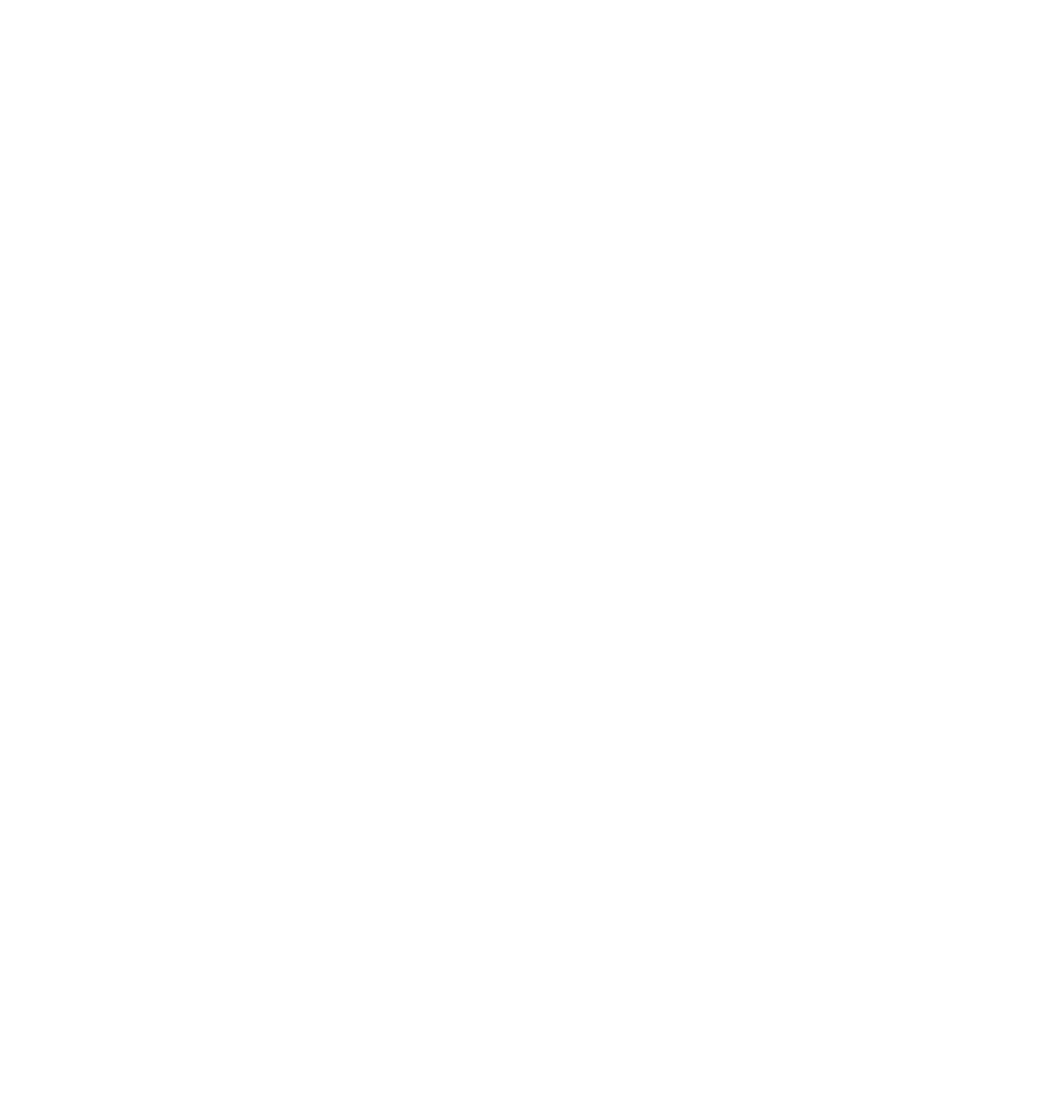
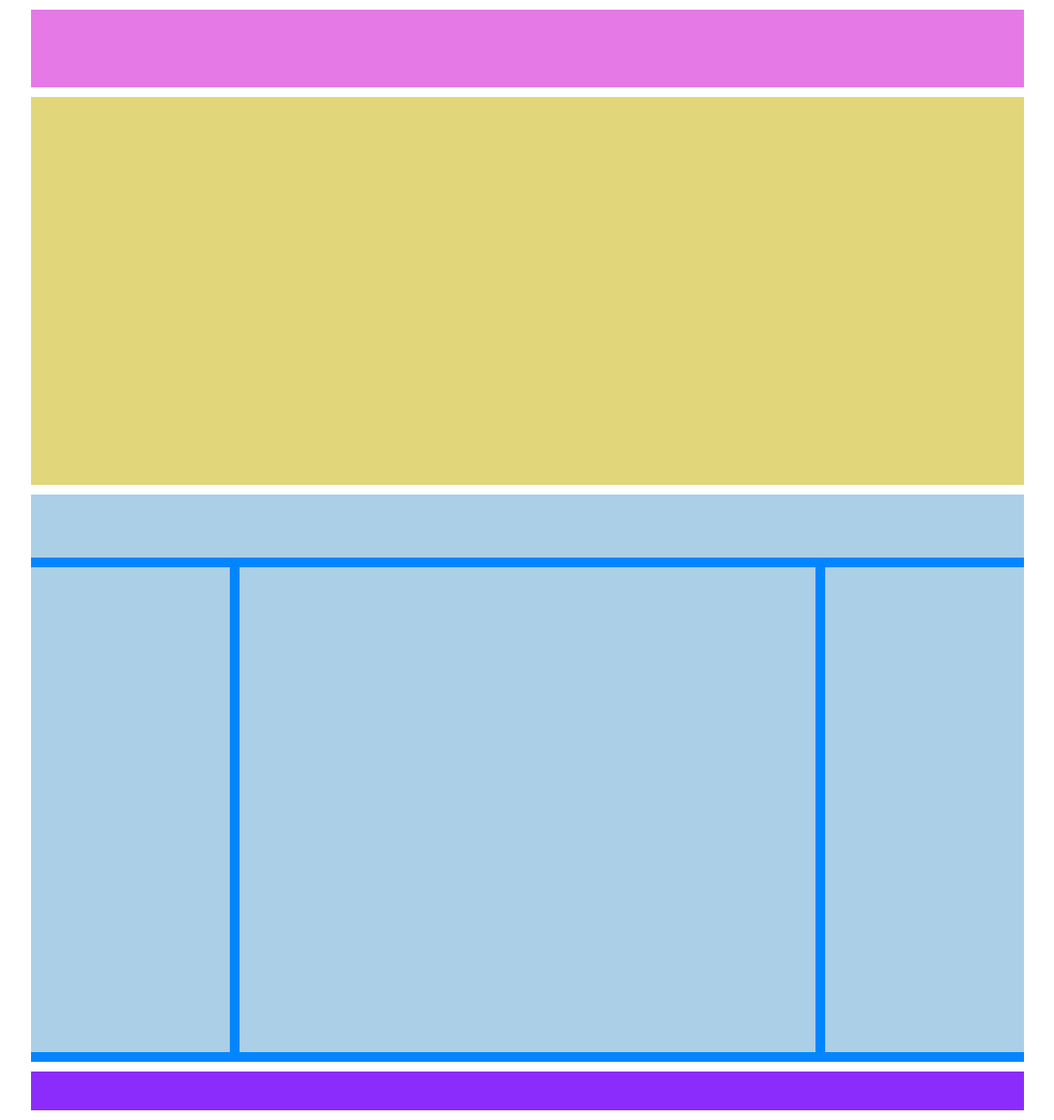
Before and after one commit to saragrigolin/htmlcss-struttura-wp, a plain HTML site: page index.html in a window 1280 px wide. Shown: the whole page at 97% size, without its empty margins (96-1183 px from the left). Before the commit the page ends 800 px from the top, so only its background shows below. Drawn offline with Linux system fonts and the light colour scheme.

Commit message:
add layout

```diff
--- a/css/style.css
+++ b/css/style.css
@@ -13,3 +13,56 @@ html {
     display: table;
     clear: both;
 }
+
+/* layout */
+.container {
+    width: 80%;
+    margin: 10px auto;
+}
+
+header {
+    height: 80px;
+    background-color: #E579E6;
+}
+
+/* layout jumbotron */
+.jumbotron  {
+    height: 400px;
+    background-color: #E1D67A;
+    margin: 10px 0;
+}
+
+main {
+    background-color: #0186FF;
+}
+
+.header {
+    height: 65px;
+    background-color: #ABCFE7;
+}
+
+/* layout colonne */
+div[class^="colonna"] {
+    float: left;
+}
+
+.colonna-sinistra,
+.colonna-destra {
+    width: 20%;
+    background-color: #ABCFE7;
+    height: 500px;
+    margin: 10px 0;
+}
+
+.colonna-centrale {
+    background-color: #ABCFE7;
+    height: 500px;
+    width: calc(60% - 20px);
+    margin: 10px 10px;
+}
+
+footer {
+    height: 40px;
+    background-color: #8B2CFD;
+    margin-top: 10px;
+}
```
